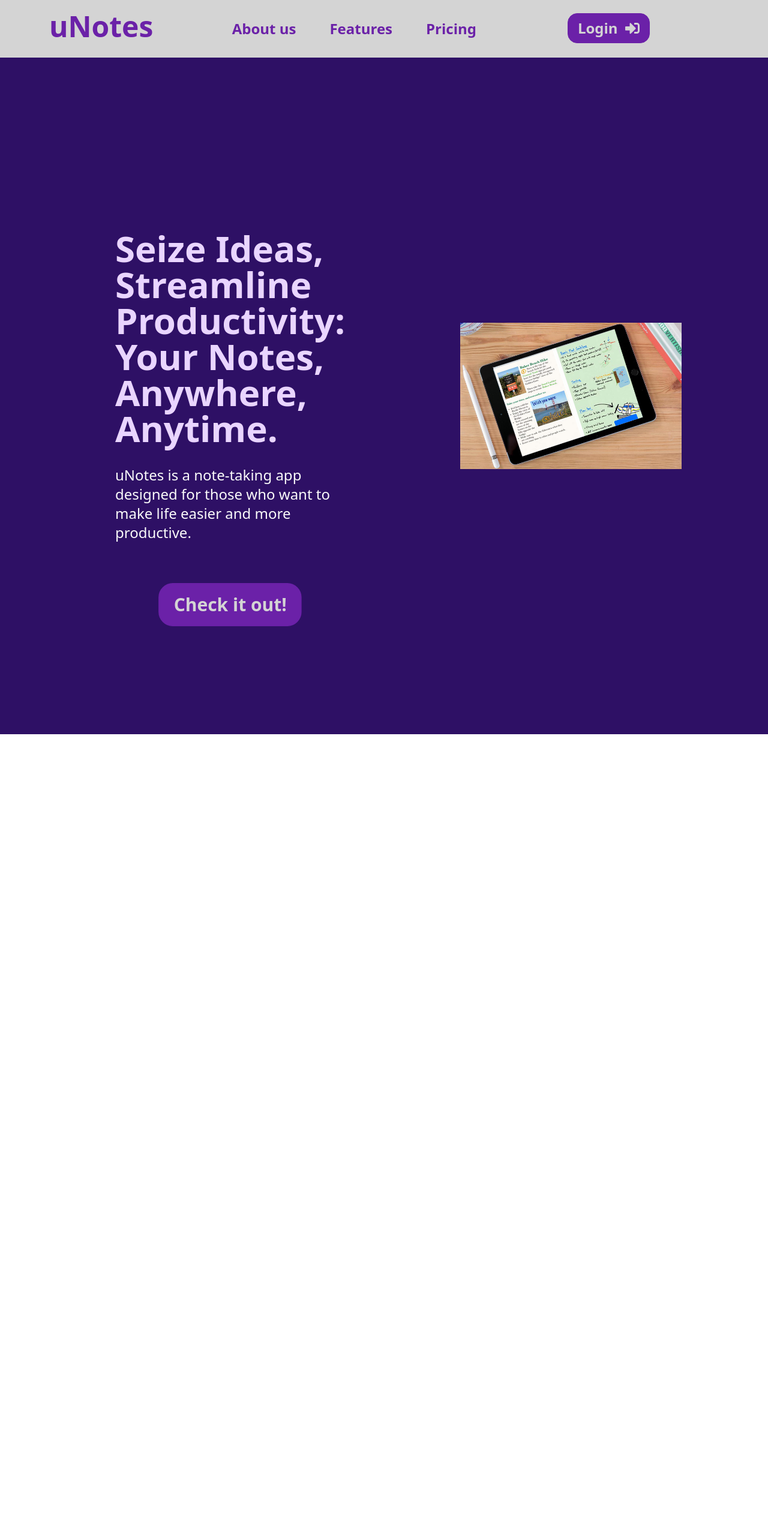
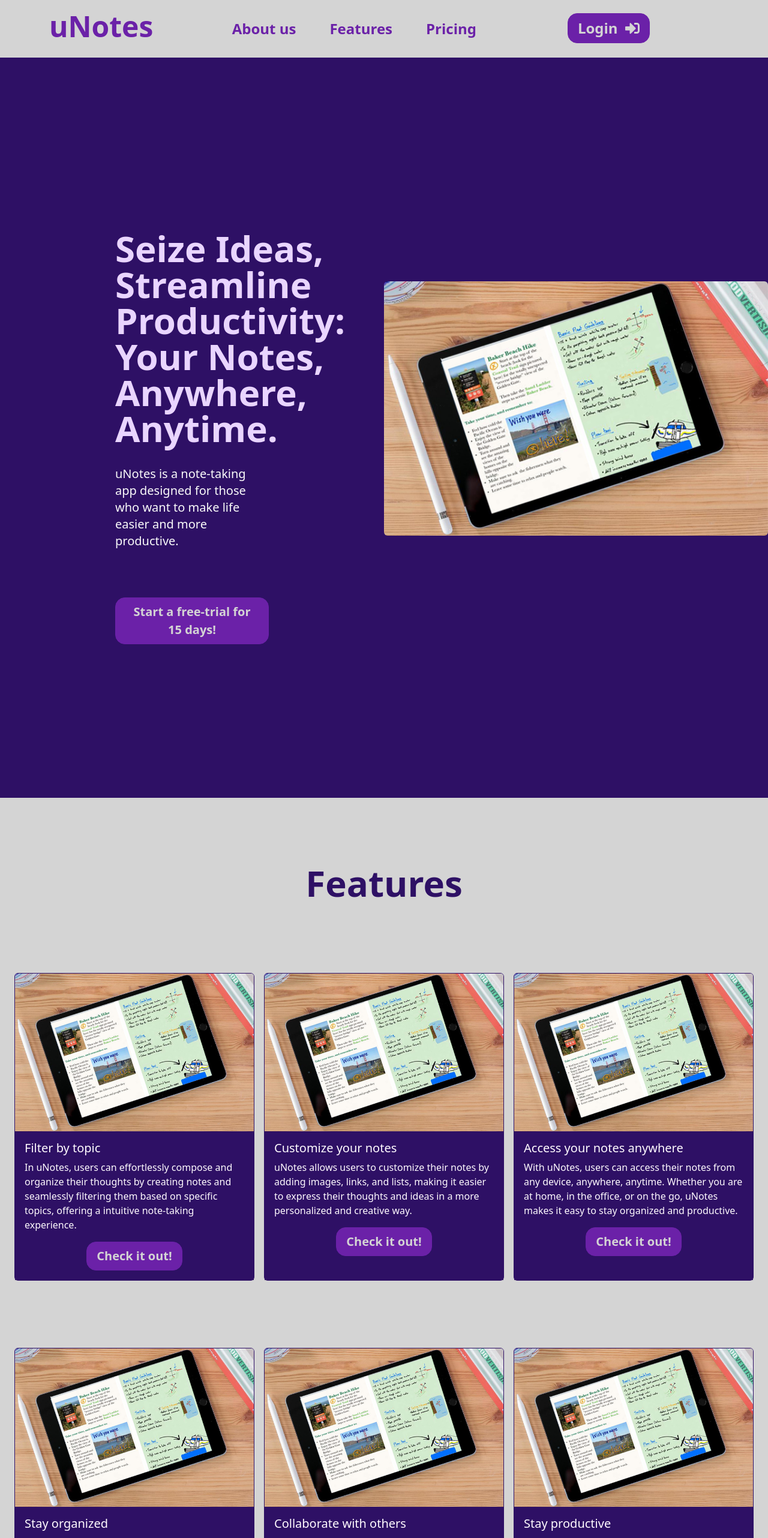
Before and after one commit to HenriqueCosta05/uNotes, a React (Vite) app in the folder client/frontend/: page / in a window 1280 px wide. Shown: the top 2564 px of the page at 60% size. Before the commit the page ends 1224 px from the top, so only its background shows below. Built offline with nearby package versions, Linux system fonts and the light colour scheme.

Commit message:
:sparkles: feat: Features component created - missing two components for landing page

```diff
--- a/client/frontend/index.html
+++ b/client/frontend/index.html
@@ -7,6 +7,11 @@
     <title>uNotes</title>
   </head>
   <body>
+    <style>
+      body {
+        background-color: rgb(212 212 212);
+      }
+    </style>
     <div id="root"></div>
     <script type="module" src="/src/main.tsx"></script>
   </body>
--- a/client/frontend/src/App.tsx
+++ b/client/frontend/src/App.tsx
@@ -1,5 +1,5 @@
 import './index.css'
-import Home from './pages/home/Home'
+import Home from './ui/pages/home/Home'
 
 export default function App() {
   return (
--- a/client/frontend/src/components/banner/Banner.tsx
+++ /dev/null
@@ -1,23 +0,0 @@
-import { Button, Container } from 'react-bootstrap';
-
-interface BannerProps {
-    heading: string;
-    description: string;
-    buttonText: string;
-    imgUrl: string;
-}
-
-export default function Banner({ heading, description, buttonText, imgUrl }: BannerProps) {
-    return (
-        <div className='bg-violet-950 m-0 flex flex-col sm:flex-row w-full'>
-            <div className="flex flex-col justify-start items-start p-6 sm:p-48 w-full sm:w-3/4 mt-24">
-                <h1 className="text-3xl sm:text-6xl font-black text-purple-200">{heading}</h1>
-                <p className="text-xl sm:text-2xl font-normal mt-4  text-zinc-50">{description}</p>
-                <Button className="btn-primary font-bold mt-16 flex self-center scale-150">{buttonText}</Button>
-            </div>
-            <div className="flex flex-col justify-center items-center mr-0 sm:mr-36 w-full sm:w-1/2">
-                <img src={imgUrl} alt="demo" className="justify-self-center w-full" />
-            </div>
-        </div>
-    );
-}
--- a/client/frontend/src/pages/home/Home.tsx
+++ /dev/null
@@ -1,11 +0,0 @@
-import Banner from '../../components/banner/Banner'
-import Header from '../../components/header/Header'
-
-export default function Home() {
-  return (
-    <>
-      <Header />
-      <Banner heading='Seize Ideas, Streamline Productivity: Your Notes, Anywhere, Anytime.' description='uNotes is a note-taking app designed for those who want to make life easier and more productive.' imgUrl='/assets/demo.jpg' buttonText='Check it out!'/>
-    </>
-  )
-}
--- /dev/null
+++ b/client/frontend/src/ui/components/homepage/banner/Banner.tsx
@@ -0,0 +1,23 @@
+import { Button, Container } from 'react-bootstrap';
+
+interface BannerProps {
+    heading: string;
+    description: string;
+    buttonText: string;
+    imgUrl: string;
+}
+
+export default function Banner({ heading, description, buttonText, imgUrl }: BannerProps) {
+    return (
+        <div className='bg-violet-950 m-0 flex flex-col md:flex-col lg:flex-row w-full pb-16'>
+            <div className="flex flex-col justify-start items-start p-6 md:p-48 w-full md:w-full lg:w-1/2 mt-24">
+                <h1 className="text-3xl md:text-4xl lg:text-6xl font-black text-purple-200">{heading}</h1>
+                <p className="text-xl font-normal mt-4  text-zinc-50">{description}</p>
+                <Button className="btn-primary font-bold mt-16 flex self-center scale-100">{buttonText}</Button>
+            </div>
+            <div className="flex flex-col flex-wrap justify-center items-center mx-auto md:mr-36">
+                <img src={imgUrl} alt="demo" className="justify-center rounded-2 mx-auto flex-wrap w-full md:w-full lg:w-1/2 xl:w-auto" />
+            </div>
+        </div>
+    );
+}
--- /dev/null
+++ b/client/frontend/src/ui/components/homepage/features/Features.tsx
@@ -0,0 +1,23 @@
+import { Button, Card } from "react-bootstrap";
+
+interface FeaturesProps {
+  cardTitle: string;
+  cardDescription: string;
+  imgUrl: string;
+  buttonText: string;
+}
+
+export default function Features({ cardTitle, cardDescription, imgUrl, buttonText }: FeaturesProps) {
+  return (
+    <Card className=" sm:w-9/10 lg:w-64 rounded-2 mt-28 mx-2">
+      <Card.Img variant="top" src={imgUrl} />
+      <Card.Body style={{backgroundColor: "rgb(46 16 101)", color: "rgb(255, 250, 255)"}}>
+        <Card.Title>{cardTitle}</Card.Title>
+        <Card.Text>
+          {cardDescription}
+        </Card.Text>
+        <Button variant="primary" style={{margin: "auto"}}>{buttonText}</Button>
+      </Card.Body>
+    </Card>
+  );
+}
--- a/client/frontend/src/components/header/Header.tsx
+++ b/client/frontend/src/ui/components/homepage/header/Header.tsx
@@ -3,7 +3,7 @@ import Container from 'react-bootstrap/Container';
 import Nav from 'react-bootstrap/Nav';
 import Navbar from 'react-bootstrap/Navbar';
 import { Button } from "react-bootstrap";
-import ButtonTheme from "../../theme/Buttons/Button";
+import ButtonTheme from "../../../theme/Bootstrap/Bootstrap";
 export default function Header() {
   return (
     <>
--- /dev/null
+++ b/client/frontend/src/ui/pages/home/Home.tsx
@@ -0,0 +1,21 @@
+import Banner from '../../components/homepage/banner/Banner'
+import Features from '../../components/homepage/features/Features'
+import Header from '../../components/homepage/header/Header'
+
+export default function Home() {
+  return (
+    <>
+      <Header />
+      <Banner heading='Seize Ideas, Streamline Productivity: Your Notes, Anywhere, Anytime.' description='uNotes is a note-taking app designed for those who want to make life easier and more productive.' imgUrl='/assets/demo.jpg' buttonText='Start a free-trial for 15 days!'/>
+      <h1 className="text-violet-950 bg-neutral-300 text-center pt-28 font-black text-6xl">Features</h1>
+      <div className='flex flex-wrap justify-center'>
+        <Features cardTitle='Filter by topic' cardDescription='In uNotes, users can effortlessly compose and organize their thoughts by creating notes and seamlessly filtering them based on specific topics, offering a intuitive note-taking experience.' imgUrl='/assets/demo.jpg' buttonText='Check it out!' />
+        <Features cardTitle='Customize your notes' cardDescription='uNotes allows users to customize their notes by adding images, links, and lists, making it easier to express their thoughts and ideas in a more personalized and creative way.' imgUrl='/assets/demo.jpg' buttonText='Check it out!'/>
+        <Features cardTitle='Access your notes anywhere' cardDescription='With uNotes, users can access their notes from any device, anywhere, anytime. Whether you are at home, in the office, or on the go, uNotes makes it easy to stay organized and productive.' imgUrl='/assets/demo.jpg' buttonText='Check it out!'/>
+        <Features cardTitle='Stay organized' cardDescription='uNotes offers a variety of features to help users stay organized, including the ability to create notebooks, add tags, and search for notes, making it easier to find and manage notes.' imgUrl='/assets/demo.jpg' buttonText='Check it out!'/>
+        <Features cardTitle='Collaborate with others' cardDescription='In uNotes, users can collaborate with others by sharing notes and notebooks, making it easier to work together and share ideas, whether you are in the same room or on the other side of the world.' imgUrl='/assets/demo.jpg' buttonText='Check it out!'/>
+        <Features cardTitle='Stay productive' cardDescription='uNotes offers a variety of features to help users stay productive, including the ability to set reminders, create to-do lists, and set goals, making it easier to stay focused and achieve more.' imgUrl='/assets/demo.jpg' buttonText='Check it out!'/>
+      </div>
+    </>
+  )
+}
--- a/client/frontend/src/theme/Buttons/Button.tsx
+++ b/client/frontend/src/ui/theme/Bootstrap/Bootstrap.tsx
@@ -1,4 +1,4 @@
-export default function ButtonTheme() {
+export default function BootstrapCustomTheme() {
   return (
     <style type="text/css">
           {`
@@ -24,6 +24,20 @@ export default function ButtonTheme() {
       border: 1px solid rgb(107 33 168);
     }
 
+    .card {
+      background-color: rgb(255, 250, 255);
+      color: rgb(46 16 101);
+      border-radius: 1rem;
+      border: 1px solid rgb(46 16 101);
+      width: 25rem;
+
+      @media (max-width: 767px) {
+        .card {
+          display: flex;
+          width: 90rem;
+          margin: auto;
+        }
+    }
     /* Other styles */
     `}
       </style>
--- a/client/frontend/tailwind.config.js
+++ b/client/frontend/tailwind.config.js
@@ -13,19 +13,11 @@ module.exports = {
       center: true,
       padding: "2rem",
       screens: {
-        '2xl': {'max': '1535px'},
-      // => @media (max-width: 1535px) { ... }
-
-      'xl': {'max': '1279px'},
-      // => @media (max-width: 1279px) { ... }
-
-      'lg': {'max': '1023px'},
-      // => @media (max-width: 1023px) { ... }
-
-      'md': {'max': '767px'},
-      // => @media (max-width: 767px) { ... }
-
-      'sm': {'max': '639px'},
+        '2xl': {'min': '1280px', 'max': '1535px'},
+        'xl': {'min': '1024px', 'max': '1279px'},
+        'lg': {'min': '768px', 'max': '1023px'},
+        'md': {'min': '576px', 'max': '767px'},
+        'sm': {'min': '1px', 'max': '575px'},
       // => @media (max-width: 639px) { ... }
       },
     },
```
Also changed, not shown: client/frontend/package.json (+5 -4 lines), 1 other file (tests, documents, lock files or other folders).
